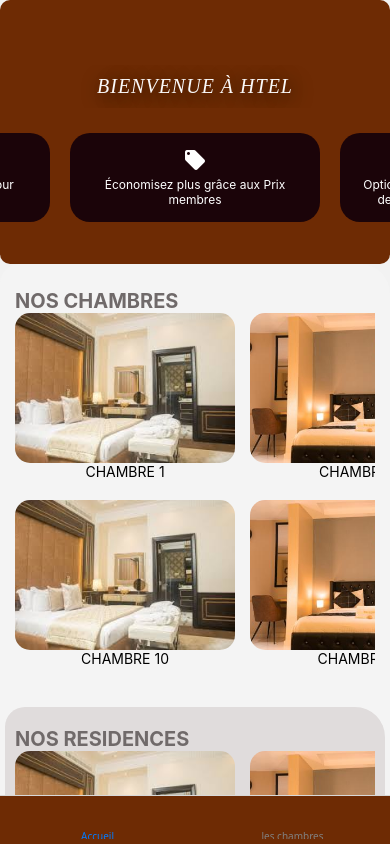
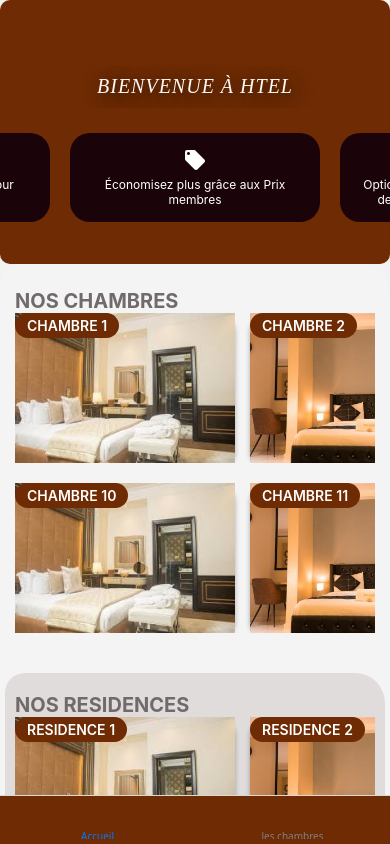
Before and after one commit to gnogouri/Htel, a React Native app: screen /Acceuil in a window 390 px wide. Built offline with nearby package versions, Linux system fonts and the light colour scheme.

Commit message:
styme modification 2

```diff
--- a/scran/Metier/Accueil.js
+++ b/scran/Metier/Accueil.js
@@ -1,4 +1,4 @@
-import { View, Text, ScrollView, Image, TouchableOpacity, StyleSheet, Alert, Animated } from 'react-native';
+import { View, Text, ScrollView, Image, TouchableOpacity, StyleSheet, Alert, Animated, ImageBackground } from 'react-native';
 import { categories } from '../../Data/datametieracceuilch'; // Importation des données
 import { residences } from '../../Data/datametierresidence'; // Importation des données
 import MaterialIcons from 'react-native-vector-icons/MaterialIcons';
@@ -89,12 +89,16 @@ export default function Accueil() {
                     onPress={() => handleImagePress(image.title)}
                     style={Appstyles.imageWrapper}
                   >
-                    <Image
+                    <ImageBackground
                       style={Appstyles.imageACC}
                       source={image.src}
                       onError={(error) => console.log('Erreur image:', error.nativeEvent.error)}
-                    />
-                    <Text>{image.title}</Text>
+                    >
+                    <View style={styles.badge}>
+                    <Text style={styles.badgeText}>{image.title}</Text>
+                    </View>
+
+                    </ImageBackground>
                   </TouchableOpacity>
                 ))}
               </ScrollView>
@@ -117,12 +121,15 @@ export default function Accueil() {
               >
                 {residence.images.map((image) => (
                   <TouchableOpacity key={image.id} onPress={() => handleImagePress(image.title)} style={Appstyles.imageWrapper}>
-                    <Image
+                    <ImageBackground
                       style={Appstyles.imageACC}
                       source={image.src}
                       onError={(error) => console.log('Erreur image:', error.nativeEvent.error)}
-                    />
-                    <Text>{image.title}</Text>
+                    >
+                    <View style={styles.badge}>
+                    <Text style={styles.badgeText}>{image.title}</Text>
+                    </View>
+                    </ImageBackground>
                   </TouchableOpacity>
                 ))}
               </ScrollView>
@@ -149,7 +156,6 @@ export default function Accueil() {
       </TouchableOpacity>
     </View>
       </View>
-
     </View>
     </ScrollView>
   );
@@ -163,6 +169,19 @@ const styles = StyleSheet.create({
     alignItems: 'center',
     justifyContent:'center',
   },
+  badge: {
+    backgroundColor: '#6e2b04', // couleur bleue
+    paddingHorizontal: 12,
+    paddingVertical: 4,
+    borderRadius: 9999, // pour un effet pill arrondi
+    alignSelf: 'flex-start',
+  },
+  badgeText: {
+    color: '#FFFFFF',
+    fontSize: 14,
+    fontWeight: '600',
+  },
+
   title: {
     color: 'white',
     fontSize: 18,
```
